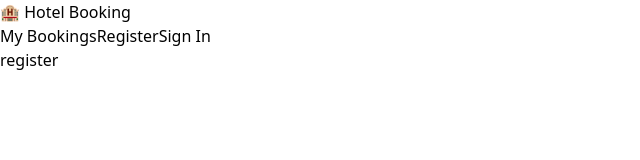
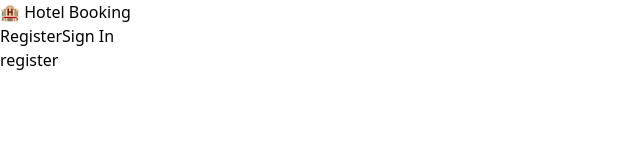
Before and after one commit to Eduard-K-A/webdev-finals-frontend, a React (Vite) app: page /Register in a window 1280 px wide. Shown: the top 160 px of the page, without its empty margins (0-640 px from the left). Built offline with nearby package versions, Linux system fonts and the light colour scheme.

Commit message:
feat: remove My Bookings

```diff
--- a/src/components/Dashboard/NavBar.tsx
+++ b/src/components/Dashboard/NavBar.tsx
@@ -11,10 +11,6 @@ const NavBar: React.FC = () => {
                 </Link>
             </div>
             <div className="space-x-4">
-                <Link to="/Bookings" className="text-sm font-medium hover:underline hidden sm:inline-block">
-                    My Bookings
-                </Link>
-
                 <button className="bg-white text-black-600 px-3 py-1 rounded-md text-sm font-medium hover:bg-black-100 transition duration-300">
                     <Link to="/Register">Register</Link>
                 </button>
```
